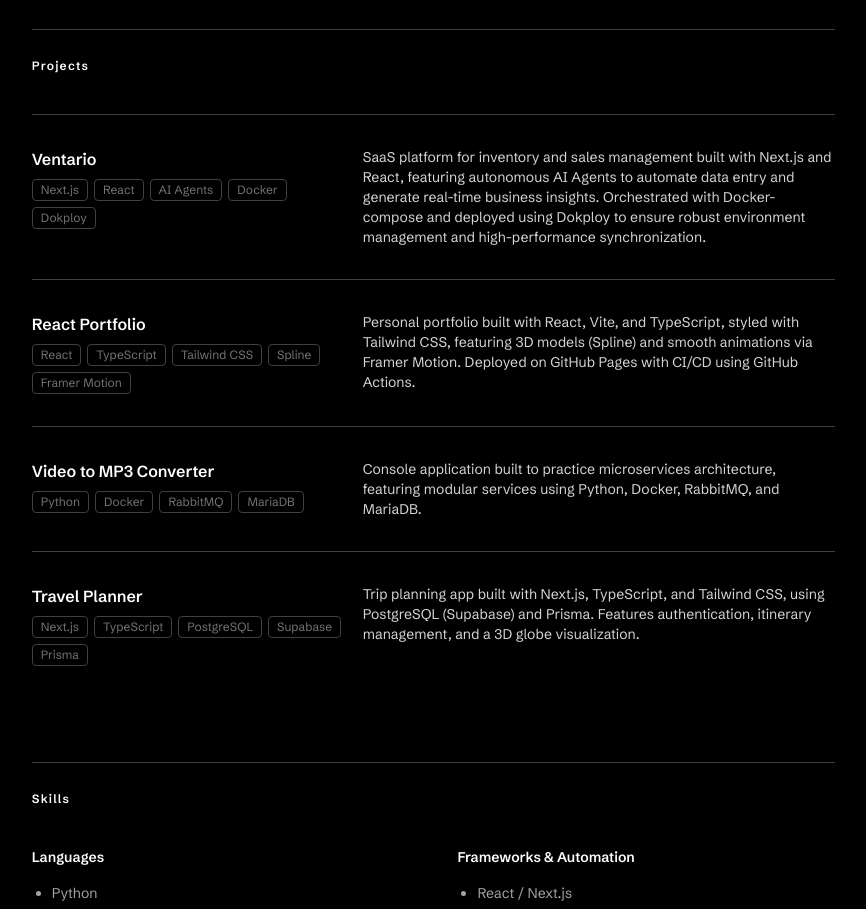
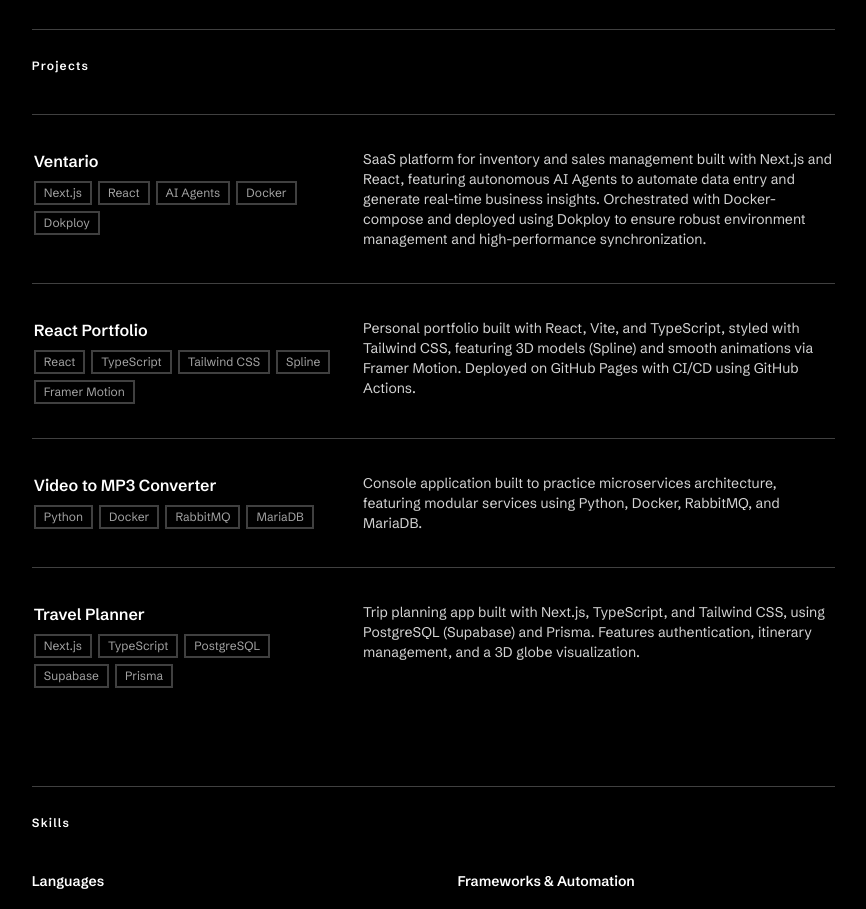
Before and after one commit to stvdn/stvdn.github.io, a Next.js app: page / in a window 1280 px wide. Shown: the part 2120-3029 px from the top of the page, without its empty margins (413-1279 px from the left). Built offline with nearby package versions, Linux system fonts and the light colour scheme.

Commit message:
refactor(project-entry): replace 3D tilt with border-shift hover

```diff
--- a/src/components/ProjectEntry.tsx
+++ b/src/components/ProjectEntry.tsx
@@ -1,6 +1,3 @@
-"use client";
-
-import { useRef, useState } from "react";
 import type { Project as ProjectType } from "@/data/portfolio";
 
 interface ProjectEntryProps {
@@ -8,40 +5,8 @@
 }
 
 export function ProjectEntry({ project }: ProjectEntryProps) {
-  const cardRef = useRef<HTMLDivElement>(null);
-  const [transform, setTransform] = useState("");
-
-  function handleMouseMove(e: React.MouseEvent<HTMLDivElement>) {
-    if (!cardRef.current) return;
-    const rect = cardRef.current.getBoundingClientRect();
-    const x = e.clientX - rect.left;
-    const y = e.clientY - rect.top;
-    const centerX = rect.width / 2;
-    const centerY = rect.height / 2;
-    const rotateX = ((y - centerY) / centerY) * -4;
-    const rotateY = ((x - centerX) / centerX) * 4;
-    setTransform(
-      `perspective(800px) rotateX(${rotateX}deg) rotateY(${rotateY}deg) scale(1.02)`
-    );
-  }
-
-  function handleMouseLeave() {
-    setTransform("perspective(800px) rotateX(0deg) rotateY(0deg) scale(1)");
-  }
-
   return (
-    <div
-      ref={cardRef}
-      className="grid grid-cols-1 gap-4 my-4 md:grid-cols-[1fr_1.5fr] rounded-lg p-4 -m-4 transition-shadow duration-300 hover:shadow-lg hover:shadow-white/5"
-      style={{
-        transform,
-        transition: transform
-          ? "transform 0.15s ease-out"
-          : "transform 0.4s ease-out",
-      }}
-      onMouseMove={handleMouseMove}
-      onMouseLeave={handleMouseLeave}
-    >
+    <div className="grid grid-cols-1 gap-4 my-4 md:grid-cols-[1fr_1.5fr] rounded-sm border-2 border-transparent p-4 -m-4 transition-all duration-150 hover:border-white hover:translate-x-1 hover:translate-y-1 hover:shadow-[4px_4px_0px_rgba(255,255,255,0.25)]">
       <div className="space-y-2">
         <h3 className="text-base font-bold text-white">{project.title}</h3>
         {project.techTags && (
@@ -49,7 +14,7 @@
             {project.techTags.map((tag) => (
               <span
                 key={tag}
-                className="border border-gray-700 px-2 py-0.5 text-xs text-gray-500 rounded"
+                className="border-2 border-gray-700 px-2 py-0.5 text-xs text-gray-400 rounded-none"
               >
                 {tag}
               </span>
```
